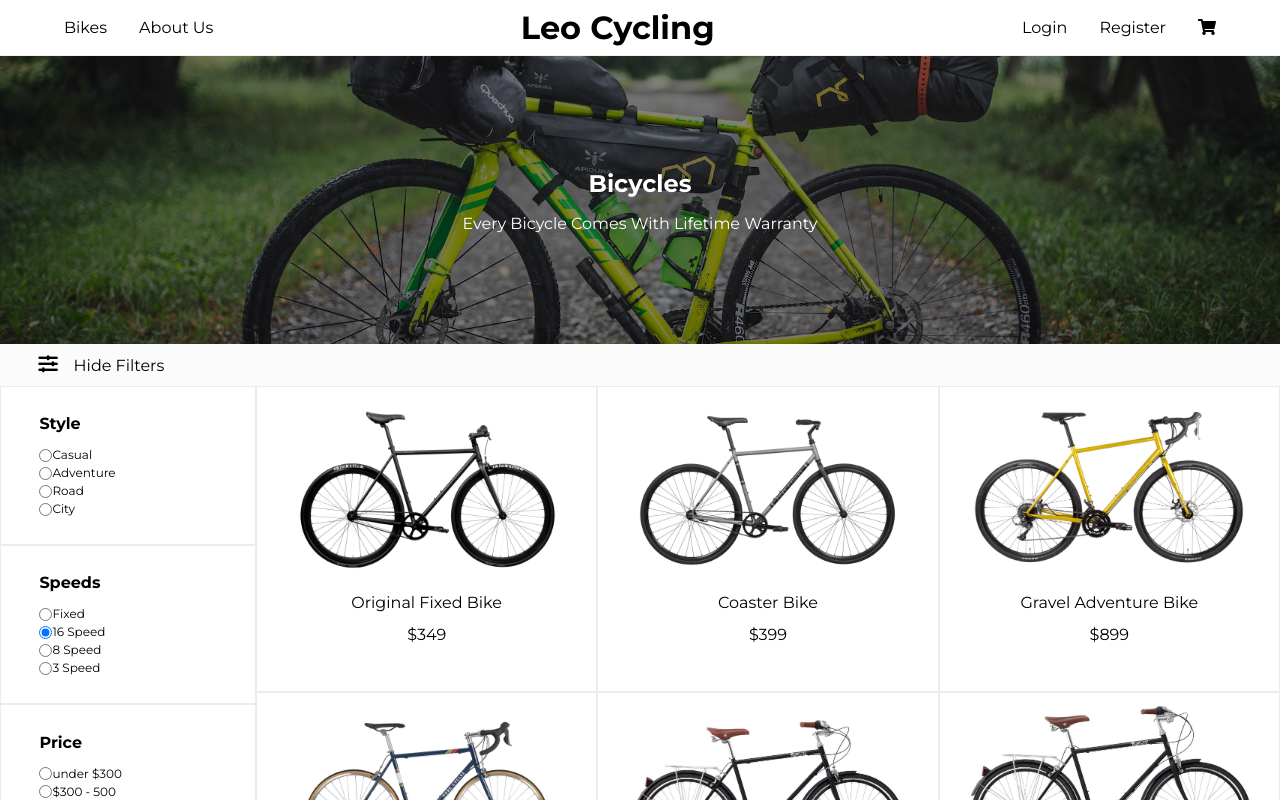
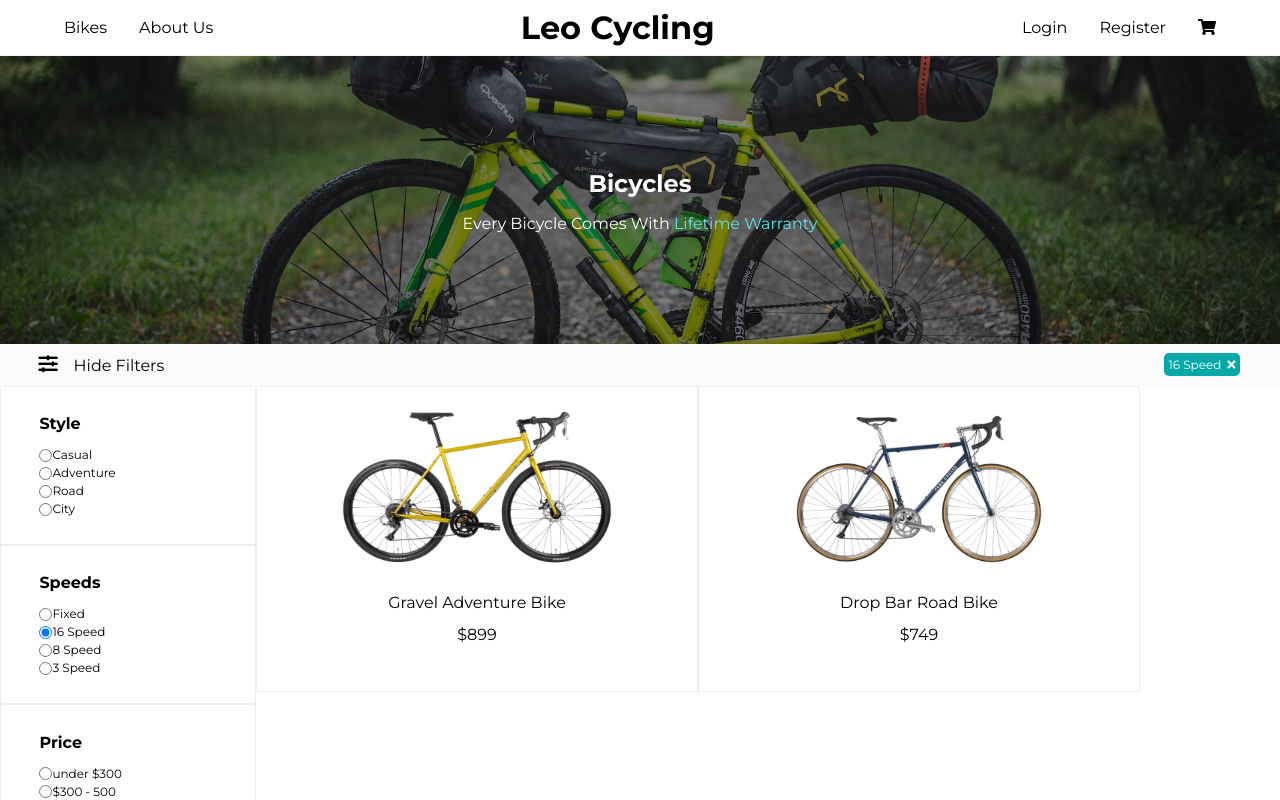
Before and after one commit to Leopoldov95/bicycle_ecomm, a React (Create React App) app in the folder client/: page /bikes in a window 1280 px wide. Both pictures are taken after a click on the radio button "16 Speed". Shown: the top 800 px of the page. Built offline with nearby package versions, Linux system fonts and the light colour scheme.

Commit message:
got basic filter to work

```diff
--- a/client/src/bikes.json
+++ b/client/src/bikes.json
@@ -15,7 +15,7 @@
     "image": "coaster_01.jpeg",
     "style": "Casual",
     "speed": "Fixed",
-    "price": 399,
+    "price": 249,
     "best": false,
     "id": 1002
   },
--- a/client/src/components/Bikes.js
+++ b/client/src/components/Bikes.js
@@ -1,24 +1,79 @@
-import React, { useState } from "react";
+import React, { useState, useEffect } from "react";
 import { Link } from "react-router-dom";
 import BikeData from "../bikes.json";
 import "./css/Bikes.css";
-import { styleFilter, speedFilter, priceFilter } from "./helper/filter";
+//import { styleFilter, speedFilter, priceFilter } from "./helper/filter";
 function Bikes() {
+  const priceRange = [300, 500, 700, 800];
   const [showFilter, setShowFilter] = useState(true);
   const [displayBikes, setDisplayBikes] = useState(BikeData);
-  const [filters, setFilters] = useState([]);
-  const [currStyle, setCurrStyle] = useState(null);
+  const [filters, setFilters] = useState({
+    style: null,
+    speed: null,
+    price: null,
+  });
+
+  useEffect(() => {
+    updateBikes();
+  }, [filters]);
+  /*  const [currStyle, setCurrStyle] = useState(null);
   const [currSpeed, setCurrSpeed] = useState(null);
-  const [currPrice, setCurrPrice] = useState(null);
-  /*  const [styleFilter, setStyleFilter] */
+  const [currPrice, setCurrPrice] = useState(null); */
+  /* create a useEffect here to change filter cards */
+  /*   useEffect(() => {
+    setFilters([currStyle, currPrice, currSpeed]);
+  }, [currStyle, currPrice, currSpeed]); */
+  /* Set Filter */
 
+  // sets the filter for styles
+  function styleFilter(filter) {
+    if (!filter) {
+      return BikeData;
+    } else {
+      setFilters({ ...filters, style: filter });
+
+      return BikeData.filter((bike) => bike.style === filter);
+    }
+  }
+
+  // sets the filter for speed
+  function speedFilter(filter) {
+    if (!filter) {
+      return BikeData;
+    } else {
+      setFilters({ ...filters, speed: filter });
+
+      return BikeData.filter((bike) => bike.speed === filter);
+    }
+  }
+
+  // sets the filter for price
+  function priceFilter(filter) {
+    if (!filter) {
+      return BikeData;
+    } else {
+      setFilters({ ...filters, price: filter });
+    }
+  }
+
+  /* //////////////////////// */
   function handleFilter() {
     setShowFilter(!showFilter);
   }
-  function handleFilterSetting(filter) {
-    setFilters([...filters, filter]);
+
+  function deleteFilter(val) {
+    // alert(val);
+    const filterName = Object.keys(filters).find((key) => filters[key] === val);
+    if (filterName === "style") {
+      setFilters({ ...filters, style: null });
+    } else if (filterName === "price") {
+      setFilters({ ...filters, price: null });
+    } else {
+      setFilters({ ...filters, speed: null });
     }
-  console.log(styleFilter("Casual"));
+  }
+
+  /* Creating filter list */
   function handleStyles() {
     const arr = [];
     BikeData.forEach((bike) => {
@@ -36,8 +91,76 @@ function Bikes() {
     const set = new Set(arr);
     return set;
   }
+
+  /*  function generatePriceFilter(arr) {
+    for (let price of arr) {
+      if (arr[price] === 0) {
+        return (
+          <div>
+            <input
+              onClick={() => priceFilter(price)}
+              type="radio"
+              id={price}
+              name="price"
+              value={price}
+            />
+             <label htmlFor={price}>Under ${price}</label>
+          </div>
+        );
+      } else if (arr[price] === arr.length - 1) {
+        return (
+          <div>
+            <input
+              onClick={() => priceFilter(price)}
+              type="radio"
+              id={price}
+              name="price"
+              value={price}
+            />
+             <label htmlFor={price}>${price}+</label>
+          </div>
+        );
+      } else {
+        return (
+          <div>
+            <input
+              onClick={() => priceFilter(price)}
+              type="radio"
+              id={price}
+              name="price"
+              value={price}
+            />
+
+            <label htmlFor={price}>
+              {arr[indexOf(price) - 1]} - {price}
+            </label>
+          </div>
+        );
+      }
+    }
+  } */
   const styles = handleStyles();
   const speeds = handleSpeed();
+
+  function updateBikes() {
+    // checking if any filters are currently active
+    if (Object.values(filters).some((el) => el !== null)) {
+      for (let [key, value] of Object.entries(filters)) {
+        if (value !== null) {
+          console.log(`${key} is active`);
+          console.log(BikeData[0][key] === value);
+          // double loop here
+          let newDisplay = displayBikes.filter((item) => item[key] === value);
+
+          console.log(newDisplay);
+          setDisplayBikes(newDisplay);
+        }
+      }
+    } else {
+      // if no filters are present
+      setDisplayBikes(BikeData);
+    }
+  }
   return (
     <div className="Bikes">
       <div
@@ -49,7 +172,8 @@ function Bikes() {
       >
         <h2>Bicycles</h2>
         <p>
-          Every Bicycle Comes With <span>Lifetime Warranty</span>
+          Every Bicycle Comes With{" "}
+          <span style={{ color: "#69e0de" }}>Lifetime Warranty</span>
         </p>
       </div>
       <div className="Bikes-header">
@@ -60,13 +184,18 @@ function Bikes() {
           <span>{showFilter ? "Hide Filters" : "Show Filters"}</span>
         </div>
         <div className="Bikes-filter-display">
-          {filters.length > 0 &&
-            filters.map((filter) => (
+          {Object.keys(filters).map(
+            (filterName) =>
+              filters[filterName] !== null && (
                 <div className="Bikes-filter-card">
-                <span>{filter}</span>
-                <i className="fas fa-times"></i>
+                  <span>{filters[filterName]}</span>
+                  <i
+                    onClick={() => deleteFilter(filters[filterName])}
+                    className="fas fa-times"
+                  ></i>
                 </div>
-            ))}
+              )
+          )}
         </div>
       </div>
       <div
@@ -82,7 +211,8 @@ function Bikes() {
             {[...styles].map((style) => (
               <div>
                 <input
-                  onClick={() => handleFilterSetting(style)}
+                  onClick={() => styleFilter(style)}
+                  checked={filters.style === style}
                   type="radio"
                   id={style}
                   name="style"
@@ -96,7 +226,14 @@ function Bikes() {
             <h2>Speeds</h2>
             {[...speeds].map((speed) => (
               <div>
-                <input type="radio" id={speed} name="speed" value={speed} />
+                <input
+                  onClick={() => speedFilter(speed)}
+                  checked={filters.speed === speed}
+                  type="radio"
+                  id={speed}
+                  name="speed"
+                  value={speed}
+                />
                  <label htmlFor={speed}>{speed}</label>
               </div>
             ))}
@@ -105,19 +242,47 @@ function Bikes() {
             <h2>Price</h2>
 
             <div>
-              <input type="radio" id="300" name="price" value="300" />
+              <input
+                onClick={() => priceFilter("under $300")}
+                checked={filters.price === "under $300"}
+                type="radio"
+                id="300"
+                name="price"
+                value="300"
+              />
                <label htmlFor="300">under $300</label>
             </div>
             <div>
-              <input type="radio" id="500" name="price" value="500" />
+              <input
+                onClick={() => priceFilter("$300-$500")}
+                checked={filters.price === "$300-$500"}
+                type="radio"
+                id="500"
+                name="price"
+                value="500"
+              />
                <label htmlFor="500">$300 - 500</label>
             </div>
             <div>
-              <input type="radio" id="700" name="price" value="700" />
-              <label htmlFor="700">$700 - 800</label>
+              <input
+                onClick={() => priceFilter("$500 - $700")}
+                checked={filters.price === "$500 - $700"}
+                type="radio"
+                id="700"
+                name="price"
+                value="700"
+              />
+               <label htmlFor="700">$500 - 700</label>
             </div>
             <div>
-              <input type="radio" id="800" name="price" value="800" />
+              <input
+                onClick={() => priceFilter("$800+")}
+                checked={filters.price === "$800+"}
+                type="radio"
+                id="800"
+                name="price"
+                value="800"
+              />
                <label htmlFor="800">$800+</label>
             </div>
           </form>
--- a/client/src/components/css/Bikes.css
+++ b/client/src/components/css/Bikes.css
@@ -59,6 +59,7 @@
   display: flex;
   align-items: center;
   background-color: #04a9a7;
+
   color: white;
   font-size: 12px;
   padding: 4px;
--- a/client/src/components/helper/filter.js
+++ /dev/null
@@ -1,25 +0,0 @@
-import BikeData from "../../bikes.json";
-
-function styleFilter(filter) {
-  if (!filter) {
-    return BikeData;
-  } else {
-    return BikeData.filter((bike) => bike.style === filter);
-  }
-}
-
-function speedFilter(filter) {
-  if (!filter) {
-    return BikeData;
-  } else {
-    return BikeData.filter((bike) => bike.speed === filter);
-  }
-}
-
-function priceFilter(filter) {
-  if (!filter) {
-    return BikeData;
-  }
-}
-
-export { styleFilter, speedFilter, priceFilter };
```
Lines whose indentation alone changed are shown as unchanged.
